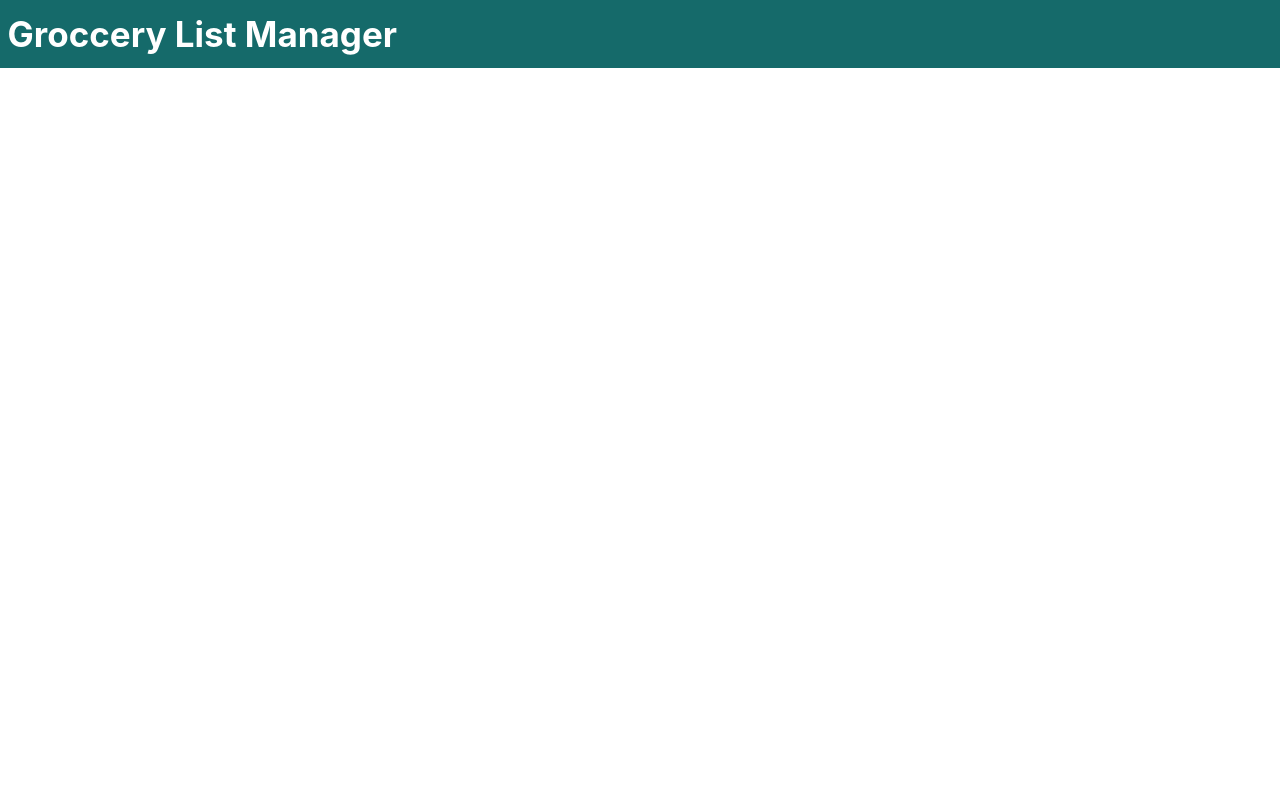
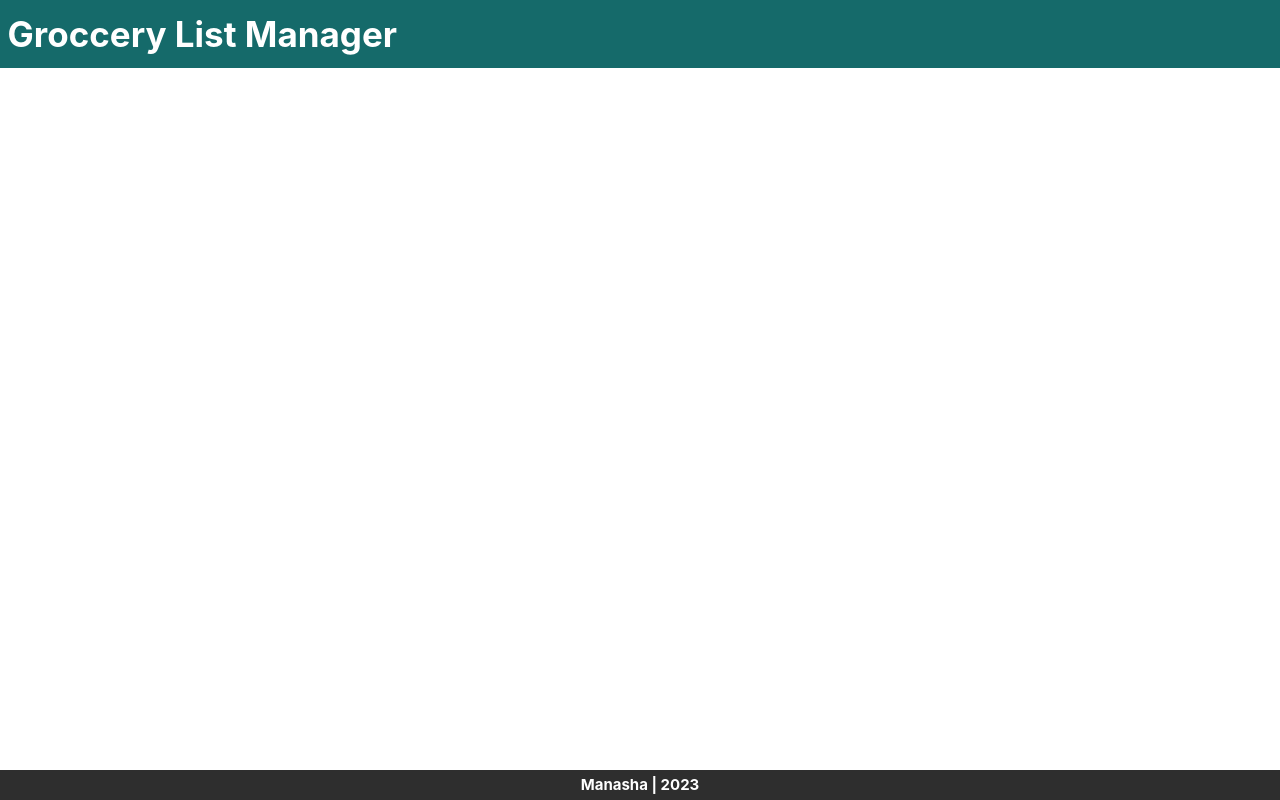
Before and after one commit to mhperera/PF_GroceryListManagerApp, a React (Create React App) app: page / in a window 1280 px wide. Built offline with nearby package versions, Linux system fonts and the light colour scheme.

Commit message:
Addiner Footer Component

```diff
--- a/src/App.js
+++ b/src/App.js
@@ -1,13 +1,15 @@
 import 'materialize-css/dist/css/materialize.min.css'
 // import M from 'materialize-css'
 
-import HeaderComponent from './HeaderComponent'
+import HeaderComponent from './HeaderComponent';
+import FooterComponent from './FooterComponent';
 
 function App() {
   return (
     <div className="App">
       <header className="App-header">
         <HeaderComponent />
+        <FooterComponent />
       </header>
     </div>
   );
--- /dev/null
+++ b/src/FooterComponent.js
@@ -0,0 +1,11 @@
+import React from 'react'
+
+const FooterComponent = () => {
+  return (
+    <footer className='footer'>
+        Manasha | 2023
+    </footer>
+  )
+}
+
+export default FooterComponent
--- a/src/index.css
+++ b/src/index.css
@@ -6,6 +6,12 @@ body {
   -webkit-font-smoothing: antialiased;
   -moz-osx-font-smoothing: grayscale;
 }
+
+.App{
+  height: 100vh;
+  width: 100vw;
+}
+
 .header{
   font-size: 35px;
   font-weight: bold;
@@ -13,3 +19,16 @@ body {
   color: #fff;
   padding: 0.5rem 0.5rem;
 }
+
+.footer{
+  font-size: 15px;
+  font-weight: bold;
+  background-color: #2e2e2e;
+  color: #fff;
+  padding: 0.25rem 0.5rem;
+  text-align: center;
+  position: fixed;
+  bottom: 0;
+  left: 0;
+  right: 0;
+}
```
